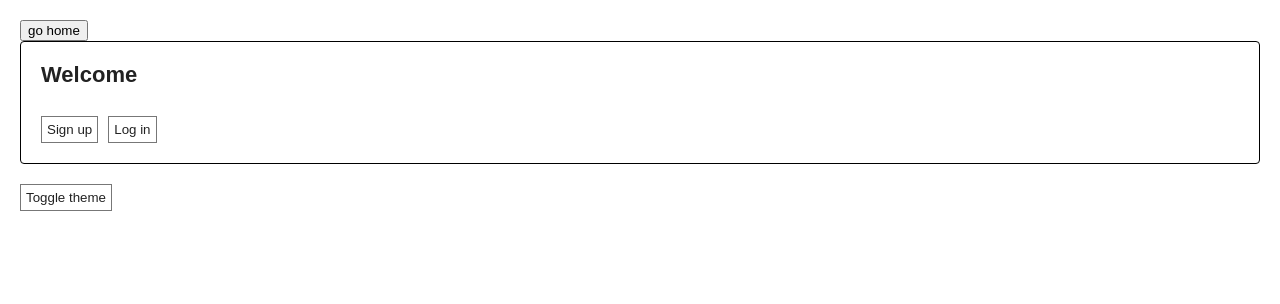
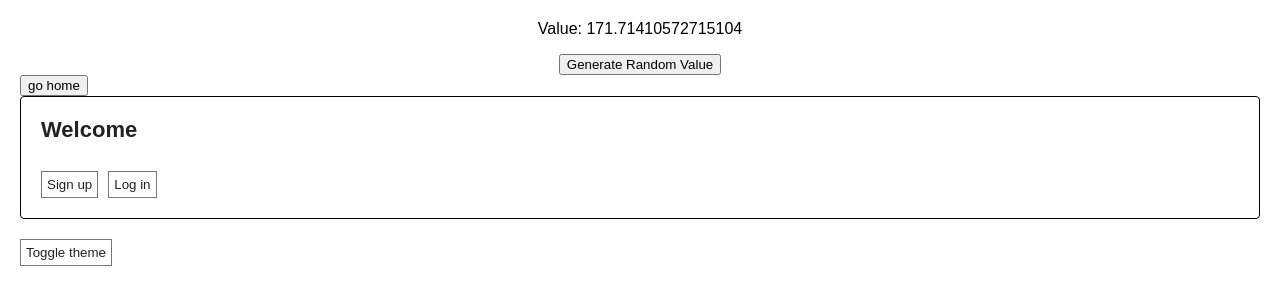
Before and after one commit to LameckMeshack/react4, a React (Create React App) app: page /login in a window 1280 px wide. Shown: the top 304 px of the page. Built offline with nearby package versions, Linux system fonts and the light colour scheme.

Commit message:
*Added component layout to Login

```diff
--- a/src/Pages/Login.jsx
+++ b/src/Pages/Login.jsx
@@ -1,5 +1,6 @@
 import { useNavigate } from "react-router";
 import MyApp from "../components/context/MyApp";
+import Layout from "../components/Layout";
 function Login() {
   let navigate = useNavigate();
   function handleClick() {
@@ -8,6 +9,7 @@ function Login() {
   }
   return (
     <div>
+      <Layout />
       <button onClick={handleClick}>go home</button>
       <MyApp />
     </div>
```
